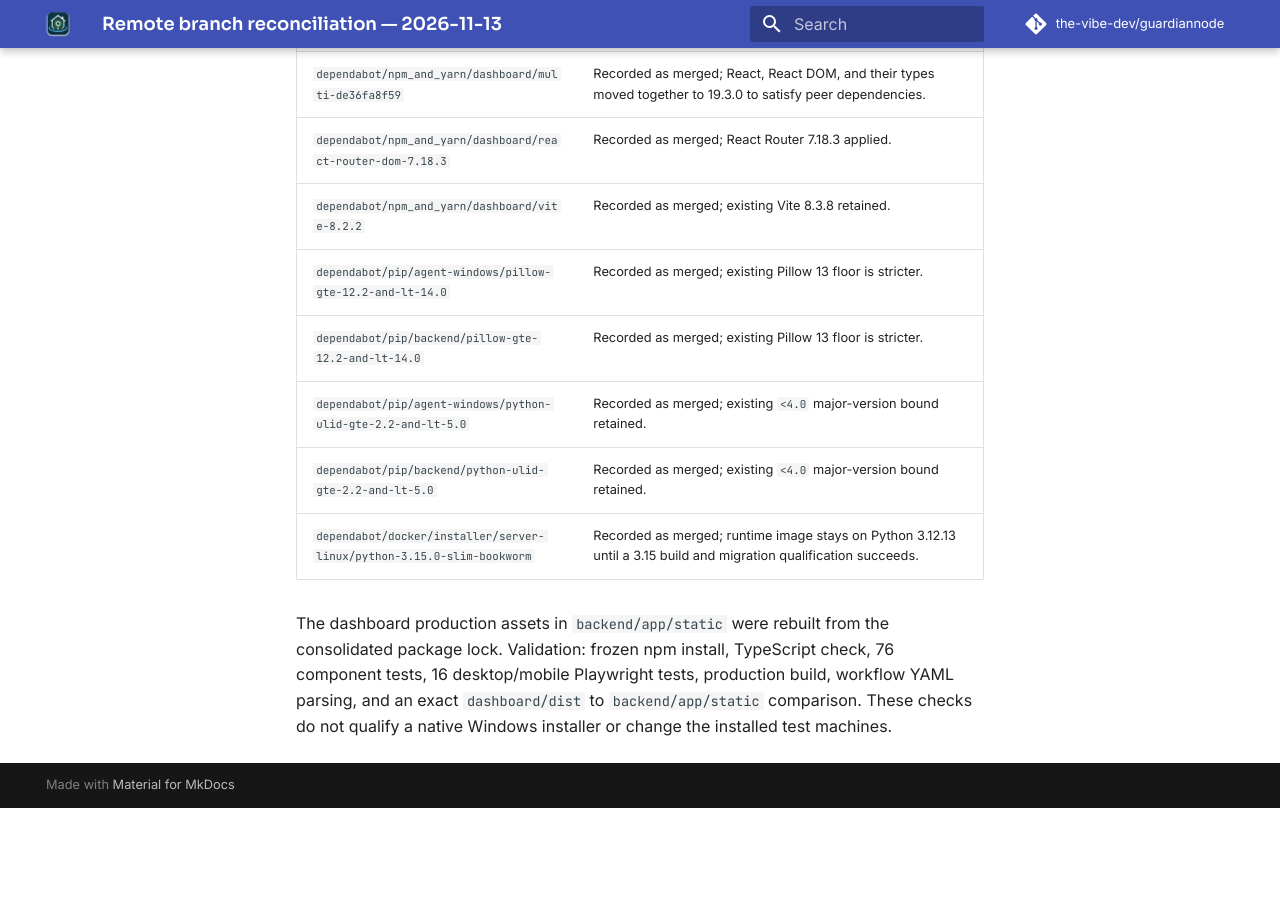
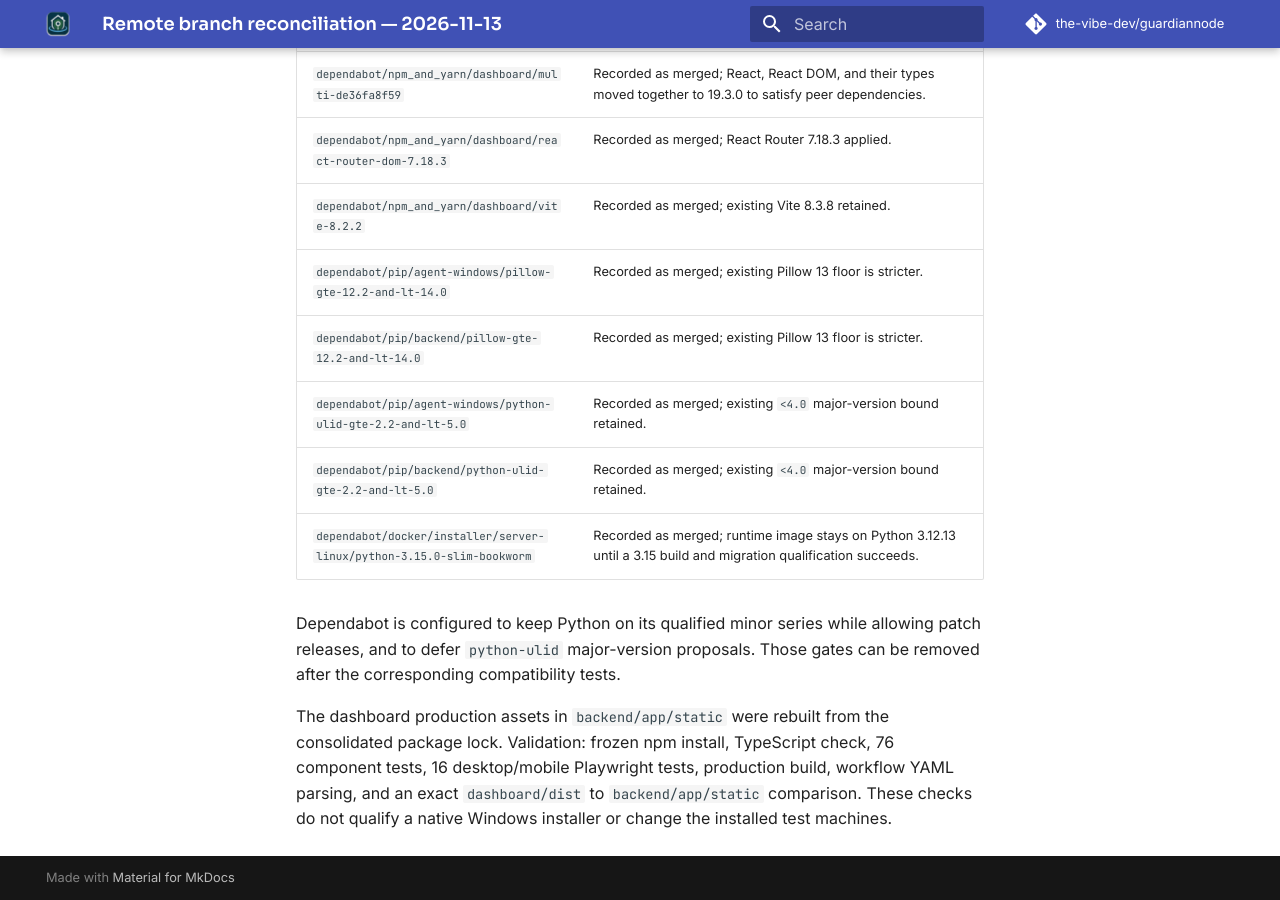
Before and after one commit to the-vibe-dev/guardiannode, an MkDocs documentation site: the page built from docs/release-validation/branch-reconciliation-2026-11-13.md, in a window 1280 px wide and 900 px high, scrolled down 960 px. Built offline with MkDocs 1.6.1 and Material for MkDocs 9.7.7, drawn with Linux system fonts in a browser that asks for light colours; comment, search, counter and statistics services are not loaded; before the commit the page ends 1768 px from its top, so only the background shows below that.

Commit message:
Defer unqualified Python major and minor updates

```diff
--- a/docs/release-validation/branch-reconciliation-2026-11-13.md
+++ b/docs/release-validation/branch-reconciliation-2026-11-13.md
@@ -26,6 +26,10 @@ old lockfiles over the reviewed application.
 | `dependabot/pip/backend/python-ulid-gte-2.2-and-lt-5.0` | Recorded as merged; existing `<4.0` major-version bound retained. |
 | `dependabot/docker/installer/server-linux/python-3.15.0-slim-bookworm` | Recorded as merged; runtime image stays on Python 3.12.13 until a 3.15 build and migration qualification succeeds. |
 
+Dependabot is configured to keep Python on its qualified minor series while
+allowing patch releases, and to defer `python-ulid` major-version proposals.
+Those gates can be removed after the corresponding compatibility tests.
+
 The dashboard production assets in `backend/app/static` were rebuilt from the
 consolidated package lock. Validation: frozen npm install, TypeScript check,
 76 component tests, 16 desktop/mobile Playwright tests, production build,
```
Also changed, not shown: 1 other file.
